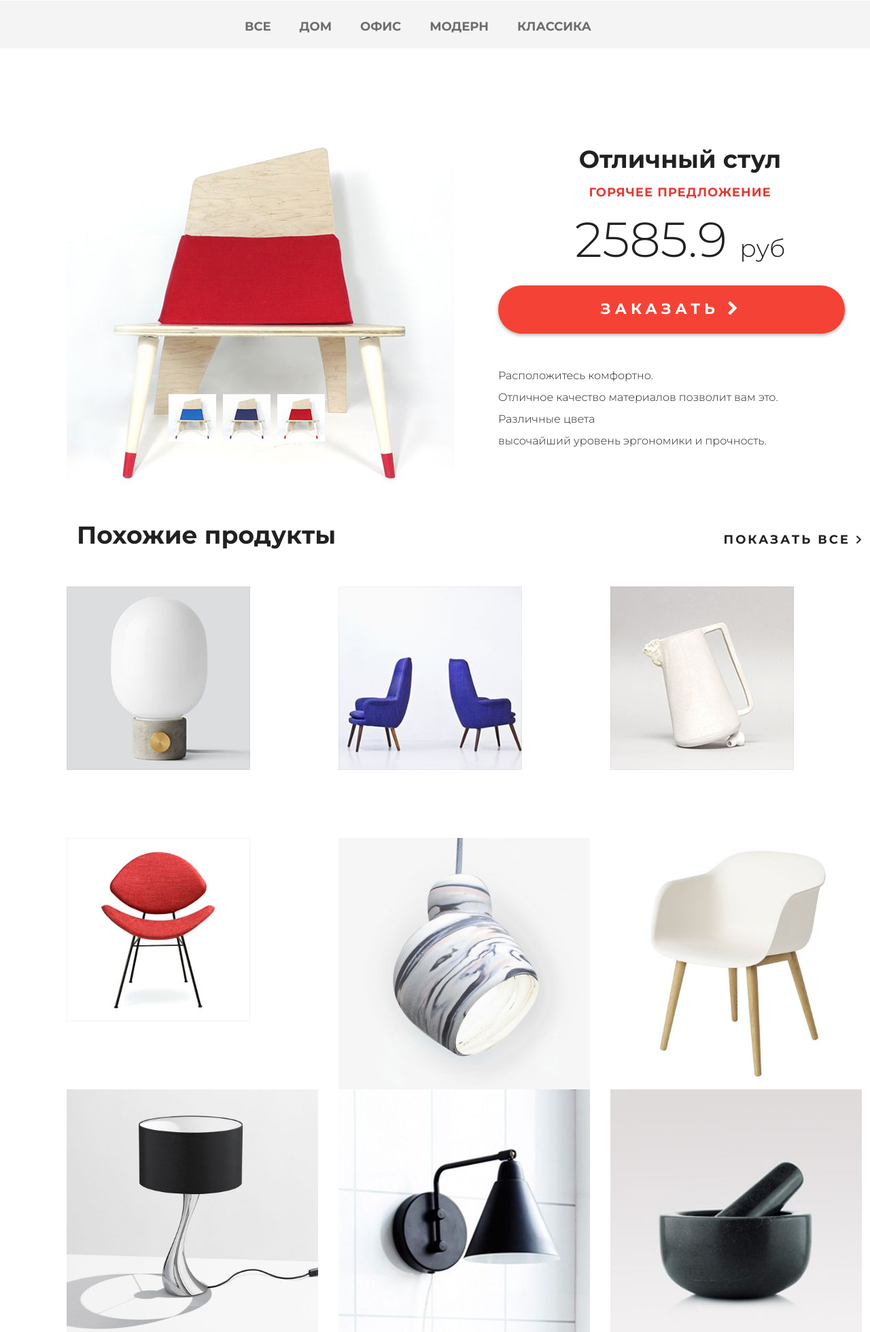
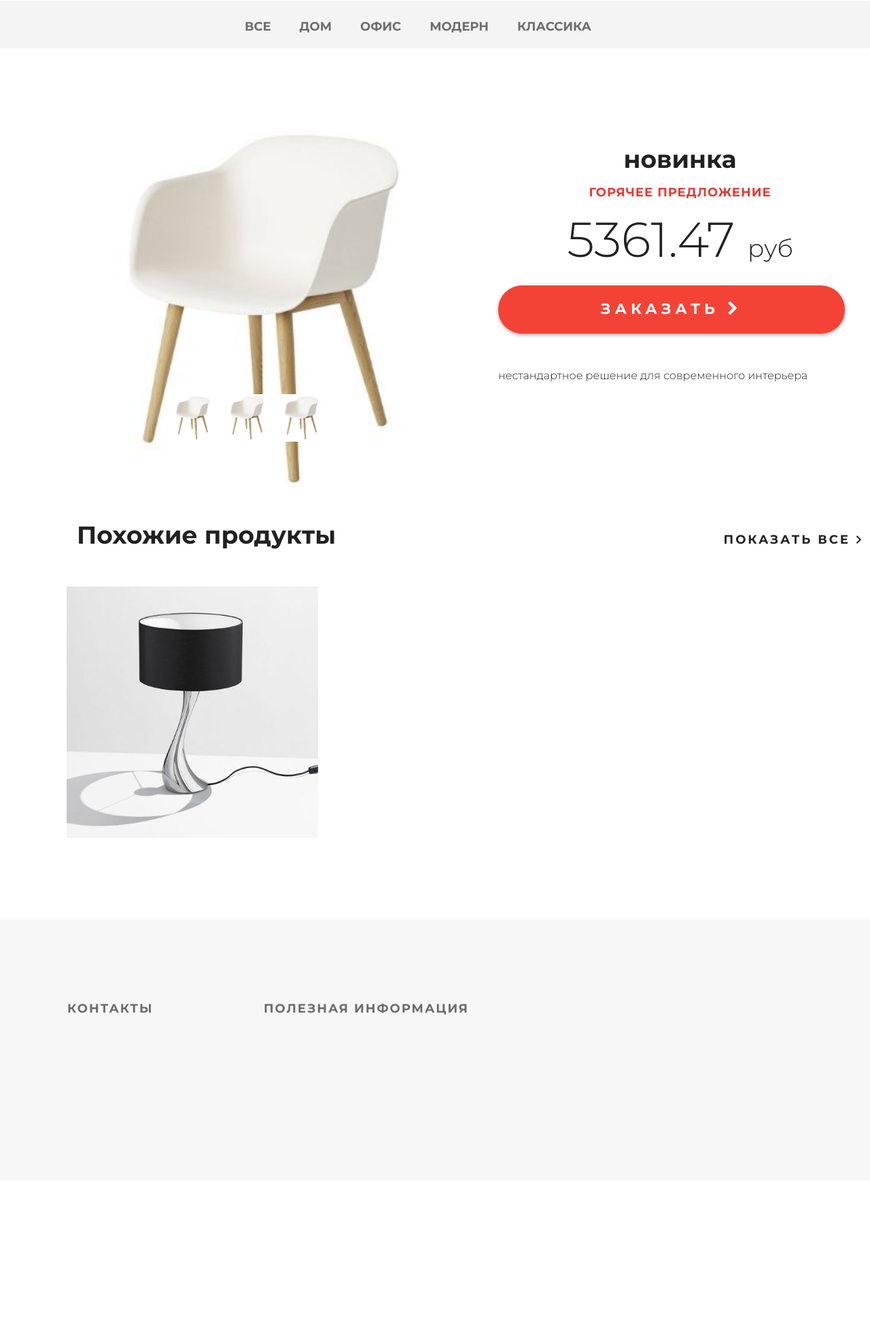
Before and after one commit to spaIpeen/geekshop, a Django app: page /products/ in a window 1280 px wide; the page is wider, and only the part inside the window is pictured. Shown: the part 118-2078 px from the top of that part at 68% size. After the commit the page ends 1611 px from the top of that part, so only its background shows below. Run offline with Django 3.2, Linux system fonts and the light colour scheme; data comes from the database, SQL or seed files in the repository.

Commit message:
Lesson 6. Hot product

```diff
--- a/mainapp/templates/mainapp/products.html
+++ b/mainapp/templates/mainapp/products.html
@@ -7,7 +7,7 @@
 		{% include 'mainapp/includes/inc_menu.html' %}
 	</div>
 </div>
-{% endblock menu %}
+{% endblock %}
 
 {% block content %}
 <div class="details">
@@ -18,24 +18,21 @@
 	<div class="details-products">
 		<div class="details-slider">
 			<div class="slider-product">
-				<img src="{% static 'img/slider1.jpg' %}">
+				<img src="{{ media_url }}{{ hot_product.image }}">
 			</div>
 			<div class="slider-control">
 				<div class="block">
-					<a href="#">
-						<img src="{% static 'img/controll.jpg' %}" alt="">
+					<a href="#"><img src="{{ media_url }}{{ hot_product.image }}" alt="">
 						<div class="text"></div>
 					</a>
 				</div>
 				<div class="block">
-					<a href="#">
-						<img src="{% static 'img/controll1.jpg' %}" alt="">
+					<a href="#"><img src="{{ media_url }}{{ hot_product.image }}" alt="">
 						<div class="text"></div>
 					</a>
 				</div>
 				<div class="block">
-					<a href="#">
-						<img src="{% static 'img/controll2.jpg' %}" alt="">
+					<a href="#"><img src="{{ media_url }}{{ hot_product.image }}" alt="">
 						<div class="text"></div>
 					</a>
 				</div>
@@ -43,20 +40,14 @@
 		</div>
 
 		<div class="description">
-			<h3 class="big-bold">Отличный стул</h3>
+			<h3 class="big-bold">{{ hot_product.name }}</h3>
 			<h3 class="red">горячее предложение</h3>
-			<p class="price"> 2585.9 <span>руб</span></p>
-			<a href="#" class="red-button">
-				заказать
-				<i class="fa fa-chevron-right" aria-hidden="true"></i>
+			<p class="price">{{ hot_product.price }} <span>руб</span></p>
+			<a href="{% url 'basket:add' hot_product.pk %}" class="red-button">
+				заказать <i class="fa fa-chevron-right" aria-hidden="true"></i>
 			</a>
 			<div class="description-text">
-				<p>Расположитесь комфортно.</p>
-				<p>Отличное качество материалов
-				позволит вам это.</p>
-				<p>Различные цвета</p>
-				<p>высочайший уровень
-				эргономики и прочность.</p>
+				{{ hot_product.description }}
 			</div>
 		</div>
 	</div>
@@ -64,23 +55,20 @@
 	<div class="related">
 		<div class="title clearfix">
 			<h2>Похожие продукты</h2>
-			<a class="explore" href="#">
-				показать все
-				<img src="{% static 'img/arrow.png' %}" alt="">
-			</a>
+			<a class="explore" href="#">показать все <img src="{% static 'img/arrow.png' %}" alt=""></a>
 		</div>
 		<div class="related-products clearfix">
-			{% for same_product in same_products %}
+			{% for product in same_products %}
 			<div class="block">
-				<a href="#">
-					<img src="{{ media_url }}{{ same_product.image }}" alt="{{ same_product.short_desc }}">
+				<a href="{% url 'basket:add' product.pk %}"><img src="{{ media_url }}{{ product.image }}"
+						alt="{{ product.short_desc }}">
 					<div class="text">
-						<img src="{% static 'img/icon-hover.png' %}" alt="img">
-						<h3>Категория: {{ same_product.category.name }}</h3>
-						<h4>Название: {{ same_product.name }}</h4>
-						<p>Описание: {{ same_product.desc }}</p>
-						<p>Цена: {{ same_product.price }}</p>
-						<p>На складе: {{ same_product.quantity }}</p>
+						<img src="/static/img/icon-hover.png" alt="img">
+						<h3>Категория:{{ product.category.name }}</h3>
+						<h4>Название: {{ product.name }}</h4>
+						<p>Описание: {{ product.description }} </p>
+						<p>Цена: {{ product.price }} </p>
+						<p>На складе: {{ product.quantity }} </p>
 					</div>
 				</a>
 			</div>
@@ -90,4 +78,5 @@
 </div>
 
 <div class="clr"></div>
-{% endblock content %}
+
+{% endblock %}
--- a/mainapp/views.py
+++ b/mainapp/views.py
@@ -1,3 +1,5 @@
+import random
+
 from django.conf import settings
 from django.shortcuts import get_object_or_404, render
 from django.utils import timezone
@@ -9,21 +11,35 @@ from .models import Contact, Product, ProductCategory
 
 def main(request):
     title = "главная"
+
     products = Product.objects.all()[:4]
+
     content = {"title": title, "products": products, "media_url": settings.MEDIA_URL}
+    return render(request, "mainapp/index.html", content)
 
-    return render(request, "mainapp/index.html", content)
+
+def get_basket(user):
+    if user.is_authenticated:
+        return Basket.objects.filter(user=user)
+    else:
+        return []
+
+
+def get_hot_product():
+    products = Product.objects.all()
+    return random.sample(list(products), 1)[0]
+
+
+def get_same_products(hot_product):
+    same_products = Product.objects.filter(category=hot_product.category).exclude(pk=hot_product.pk)[:3]
+    return same_products
 
 
 def products(request, pk=None):
     title = "продукты"
     links_menu = ProductCategory.objects.all()
-    basket = []
-    if request.user.is_authenticated:
-        basket = Basket.objects.filter(user=request.user)
-        # or you can use this
-        # _basket = request.user.basket.all()
-        # print(f'basket / _basket: {len(_basket)} / {len(basket)}')
+    basket = get_basket(request.user)
+
     if pk is not None:
         if pk == 0:
             products = Product.objects.all().order_by("price")
@@ -40,16 +56,16 @@ def products(request, pk=None):
             "basket": basket,
         }
         return render(request, "mainapp/products_list.html", content)
-    same_products = Product.objects.all()
+    hot_product = get_hot_product()
+    same_products = get_same_products(hot_product)
     content = {
         "title": title,
         "links_menu": links_menu,
         "same_products": same_products,
         "media_url": settings.MEDIA_URL,
         "basket": basket,
+        "hot_product": hot_product,
     }
-    if pk:
-        print(f"User select category: {pk}")
     return render(request, "mainapp/products.html", content)
 
 
--- a/static/css/style.css
+++ b/static/css/style.css
@@ -1444,3 +1444,7 @@ td:first-child {
 .related-products a:hover .text {
 	display: block;
 }
+
+.slider-product img {
+	width: 100%;
+}
```
